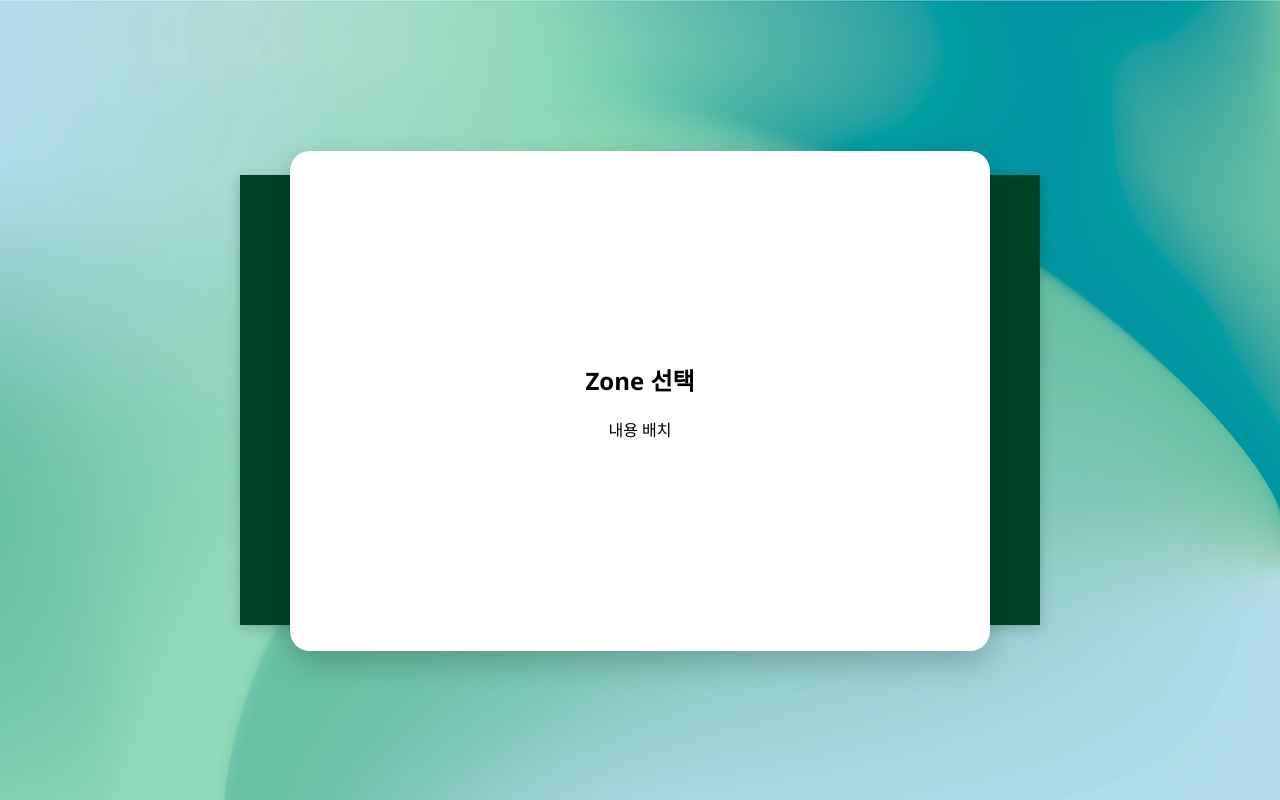
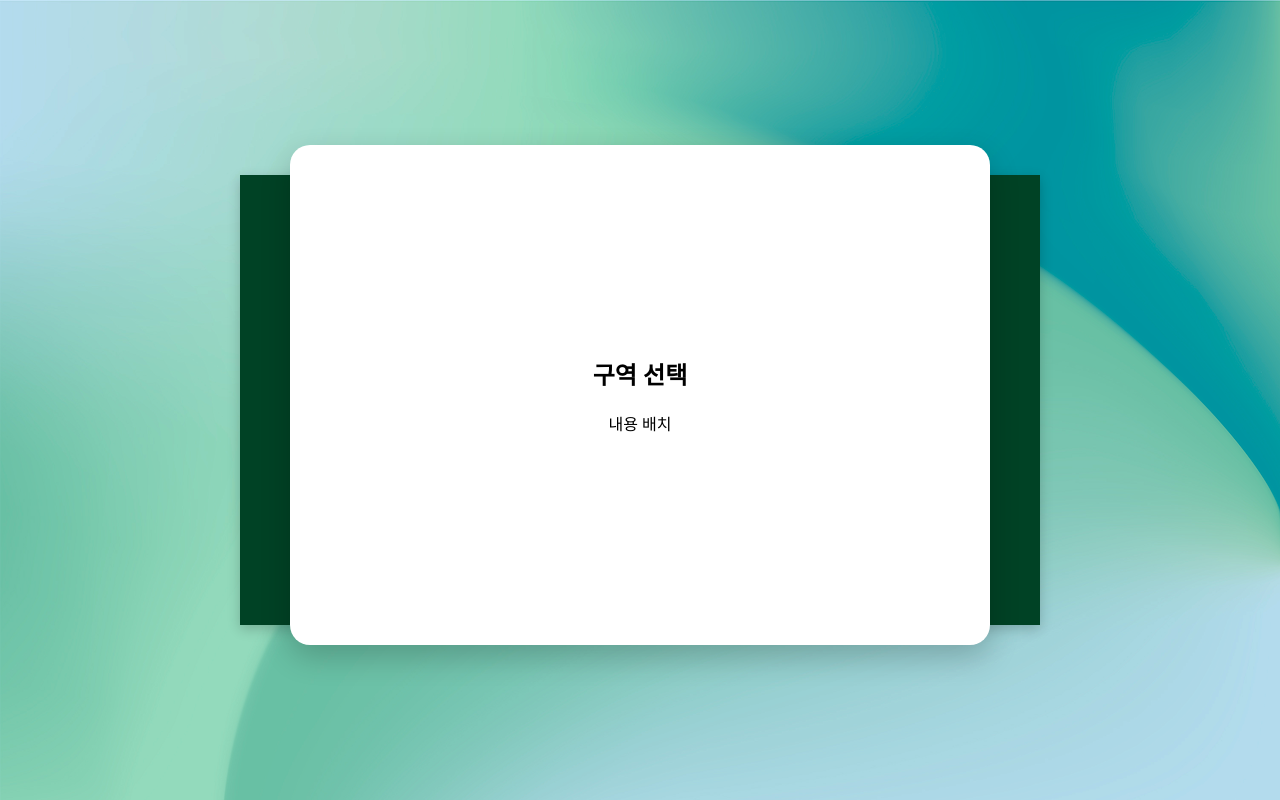
Before and after one commit to TeamDoubleO/FE-QRscanner, a React (Vite) app: page /zone/select in a window 1280 px wide. Built offline with nearby package versions, Linux system fonts and the light colour scheme.

Commit message:
KW-516/feat: 선택 메인 카드 추가

```diff
--- /dev/null
+++ b/src/components/building/BuildingSelectMainCard.tsx
@@ -0,0 +1,12 @@
+import './css/BuildingSelectMainCard.css';
+
+const BuildingSelectMainCard: React.FC = () => {
+  return (
+    <div className="building-select-main-card">
+      <h2>건물 선택</h2>
+      <p>내용 배치</p>
+    </div>
+  );
+};
+
+export default BuildingSelectMainCard;
--- /dev/null
+++ b/src/components/building/css/BuildingSelectMainCard.css
@@ -0,0 +1,15 @@
+.building-select-main-card {
+  width: 700px;
+  height: 500px;
+  background-color: white;
+  border-radius: 20px;
+  box-shadow: 0 12px 30px rgba(0, 0, 0, 0.2);
+  padding: 40px 32px;
+  display: flex;
+  flex-direction: column;
+  justify-content: center;
+  align-items: center;
+  text-align: center;
+  gap: 20px;
+  transform: translateY(-40px);
+}
--- /dev/null
+++ b/src/components/zone/ZoneSelectMainCard.tsx
@@ -0,0 +1,12 @@
+import './css/ZoneSelectMainCard.css';
+
+const ZoneSelectMainCard: React.FC = () => {
+  return (
+    <div className="zone-select-main-card">
+      <h2>구역 선택</h2>
+      <p>내용 배치</p>
+    </div>
+  );
+};
+
+export default ZoneSelectMainCard;
--- /dev/null
+++ b/src/components/zone/css/ZoneSelectMainCard.css
@@ -0,0 +1,15 @@
+.zone-select-main-card {
+  width: 700px;
+  height: 500px;
+  background-color: white;
+  border-radius: 20px;
+  box-shadow: 0 12px 30px rgba(0, 0, 0, 0.2);
+  padding: 40px 32px;
+  display: flex;
+  flex-direction: column;
+  justify-content: center;
+  align-items: center;
+  text-align: center;
+  gap: 20px;
+  transform: translateY(-40px);
+}
--- a/src/pages/BuildingSelectPage.tsx
+++ b/src/pages/BuildingSelectPage.tsx
@@ -1,6 +1,6 @@
 import './css/BuildingSelectPage.css';
 import BuildingSelectGreenCard from '../components/building/BuildingSelectGreenCard';
-import BuildingSelectWhiteCard from '../components/building/BuildingSelectWhiteCard';
+import BuildingSelectMainCard from '../components/building/BuildingSelectMainCard';
 import buildingWrapperBackground from '../assets/images/building-background.png';
 
 const BuildingSelectPage: React.FC = () => {
@@ -11,7 +11,7 @@ const BuildingSelectPage: React.FC = () => {
     >
       <div className="building-select-page-card-wrapper">
         <BuildingSelectGreenCard />
-        <BuildingSelectWhiteCard />
+        <BuildingSelectMainCard />
       </div>
     </div>
   );
--- a/src/pages/ZoneSelectPage.tsx
+++ b/src/pages/ZoneSelectPage.tsx
@@ -1,6 +1,6 @@
 import './css/ZoneSelectPage.css';
 import ZoneSelectGreenCard from '../components/zone/ZoneSelectGreenCard';
-import ZoneSelectWhiteCard from '../components/zone/ZoneSelectWhiteCard';
+import ZoneSelectMainCard from '../components/zone/ZoneSelectMainCard';
 import zonewrapperBackground from '../assets/images/zone-background.png';
 
 const ZoneSelectPage: React.FC = () => {
@@ -11,7 +11,7 @@ const ZoneSelectPage: React.FC = () => {
     >
       <div className="zone-select-page-card-wrapper">
         <ZoneSelectGreenCard />
-        <ZoneSelectWhiteCard />
+        <ZoneSelectMainCard />
       </div>
     </div>
   );
```
